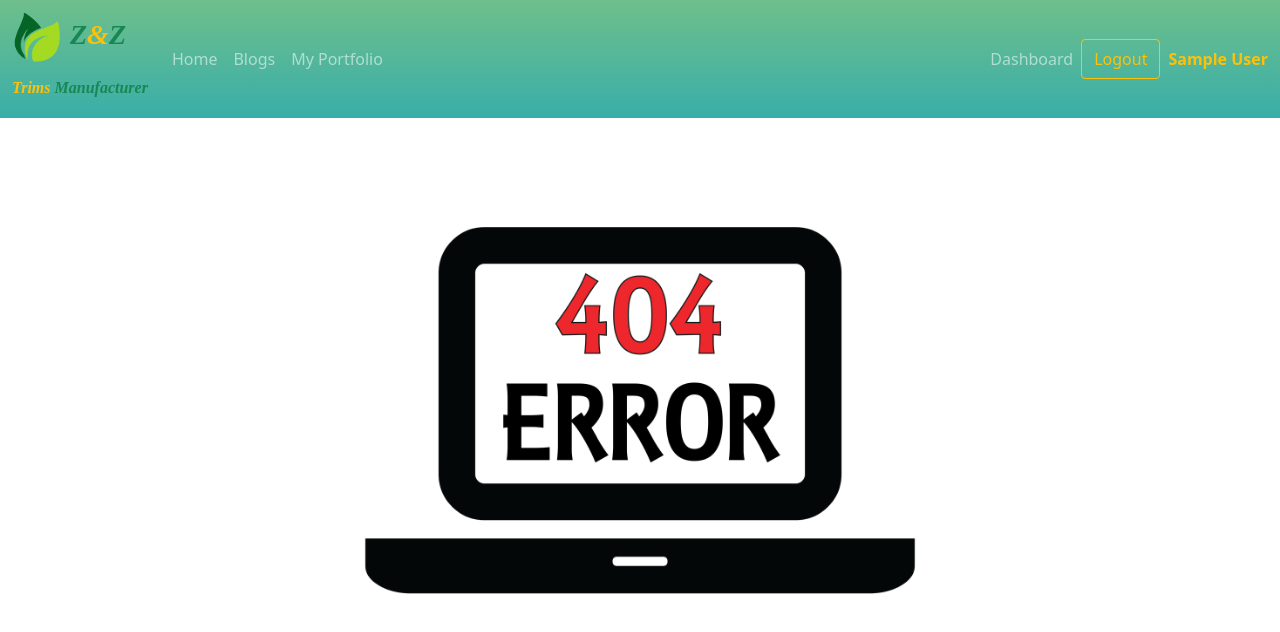
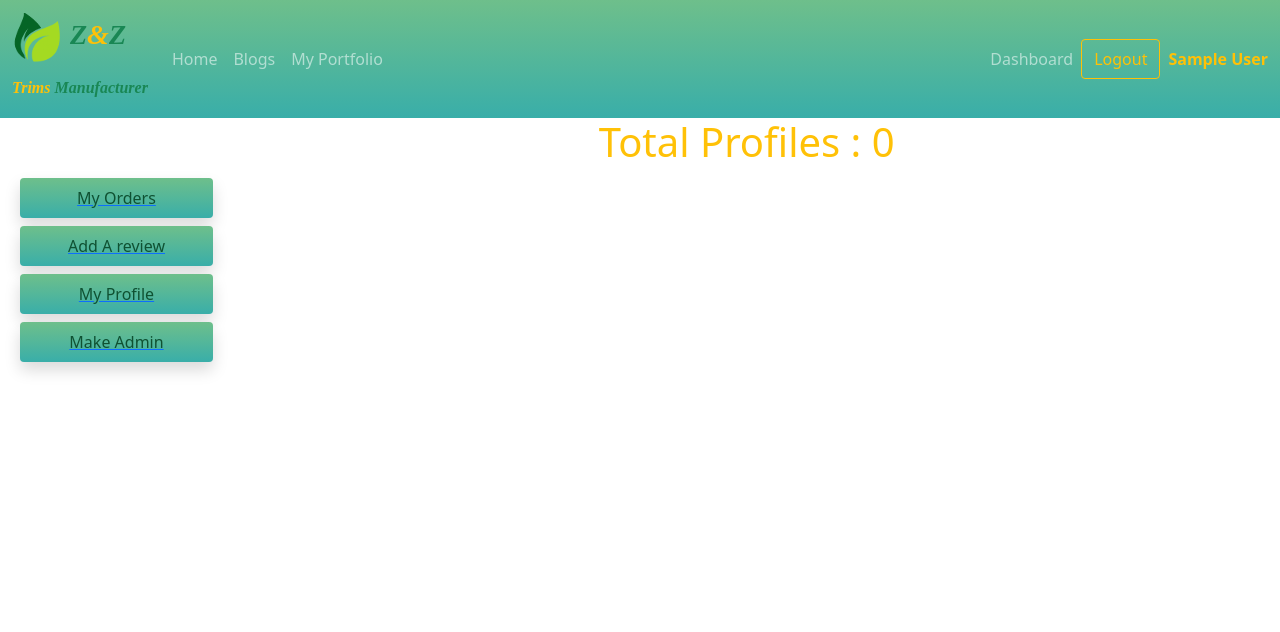
Before and after one commit to Zahid-BM/z---z-trims-full-stack-with-mern, a React (Create React App) app: page /dashboard/makeadmin in a window 1280 px wide. Shown: the top 632 px of the page. Built offline with nearby package versions, Linux system fonts and the light colour scheme; no server answers; sample sign-in values are in the browser's storage.

Commit message:
Alhamdulillah all profile data loaded via custom hook

```diff
--- a/src/App.js
+++ b/src/App.js
@@ -17,6 +17,7 @@ import MyOrders from './Pages/Dashboard/MyOrders';
 import AddReview from './Pages/Dashboard/AddReview';
 import MyProfile from './Pages/Dashboard/MyProfile';
 import Payment from './Pages/Dashboard/Payment';
+import MakeAdmin from './Pages/Dashboard/MakeAdmin';
 
 function App() {
   return (
@@ -42,6 +43,7 @@ function App() {
           <Route path='payment' element={<Payment />} />
           <Route path='addreview' element={<AddReview />} />
           <Route path='myprofile' element={<MyProfile />} />
+          <Route path='makeadmin' element={<MakeAdmin />} />
         </Route>
         <Route path='/login' element={<Login />}></Route>
         <Route path='/register' element={<Register />}></Route>
--- a/src/Pages/Dashboard/Dashboard.js
+++ b/src/Pages/Dashboard/Dashboard.js
@@ -8,7 +8,7 @@ const Dashboard = () => {
         <>
             {<Container fluid>
                 <Row>
-                    <Col className='base-bg' lg={2}>
+                    <Col className='' lg={2}>
                         <Navbar style={{ position: 'fixed' }} collapseOnSelect expand="lg" variant='dark' className='mt-lg-5 px-2'>
                             <Navbar.Toggle className='text-warning base-bg' aria-controls="responsive-navbar-nav" />
                             <Navbar.Collapse id="responsive-navbar-nav">
@@ -21,6 +21,9 @@ const Dashboard = () => {
                                     </ListGroup.Item></Link>
                                     <Link to={'/dashboard/myprofile'}> <ListGroup.Item className='base-bg my-1 border-0 text-decoration-none shadow px-5 rounded text-center' variant='success' action>
                                         My Profile
+                                    </ListGroup.Item></Link>
+                                    <Link to={'/dashboard/makeadmin'}> <ListGroup.Item className='base-bg my-1 border-0 text-decoration-none shadow px-5 rounded text-center' variant='success' action>
+                                        Make Admin
                                     </ListGroup.Item></Link>
                                 </ListGroup>
                             </Navbar.Collapse>
--- /dev/null
+++ b/src/Pages/Dashboard/MakeAdmin.js
@@ -0,0 +1,13 @@
+import React from 'react';
+import useProfiles from '../../hooks/useProfiles';
+
+const MakeAdmin = () => {
+    const [allProfiles, setAllProfiles] = useProfiles();
+    return (
+        <div>
+            <h1 className="text-warning text-center">Total Profiles : {allProfiles.length}</h1>
+        </div>
+    );
+};
+
+export default MakeAdmin;
--- a/src/Pages/Dashboard/MyOrders.js
+++ b/src/Pages/Dashboard/MyOrders.js
@@ -8,7 +8,6 @@ import { toast } from 'react-toastify';
 import auth from '../../firebase.init';
 import payment from '../../images/payment.png';
 import cancel from '../../images/cancel.png';
-import Loading from '../Shared/Loading/Loading';
 
 const MyOrders = () => {
     const [user] = useAuthState(auth);
--- /dev/null
+++ b/src/hooks/useProfiles.js
@@ -0,0 +1,19 @@
+import axios from 'axios';
+import { useEffect, useState } from 'react';
+
+const useProfiles = () => {
+
+
+    const [allProfiles, setAllProfiles] = useState([]);
+    useEffect(() => {
+        const getAllProfiles = async () => {
+            const { data } = await axios.get('http://localhost:5000/profiles');
+            setAllProfiles(data);
+        }
+        getAllProfiles();
+    }, [])
+
+    return [allProfiles, setAllProfiles];
+};
+
+export default useProfiles;
```
